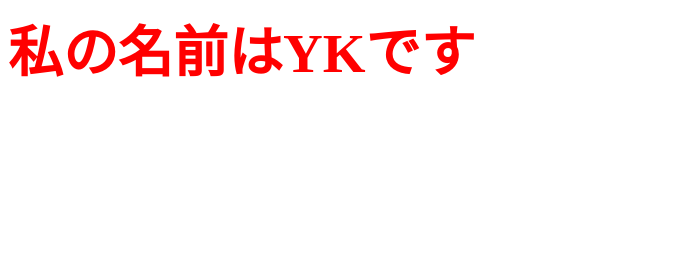
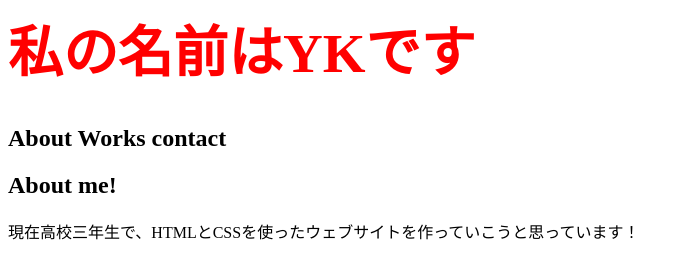
Before and after one commit to 4tenkozou4-collab/profile-site, a plain HTML site: page index.html in a window 1280 px wide. Shown: the whole page, without its empty margins (0-688 px from the left). Drawn offline with Linux system fonts and the light colour scheme.

Commit message:
Update index.html

```diff
--- a/index.html
+++ b/index.html
@@ -5,7 +5,19 @@
     <link rel="stylesheet" href="style.css">
   </head>
   <body>
+    <header>
      <h1>私の名前はYKです</h1>
+     <h2>About Works contact</h2>
+    </header>
+    <main>
+      <div class="About-me">
+        <div class="About-me-logo">
+          <h2>About me!</h2>
+          <p>現在高校三年生で、HTMLとCSSを使ったウェブサイトを作っていこうと思っています！</p>
+        </div>
+
+      </div>
+    </main>
   </body>
 
 </html>
```
